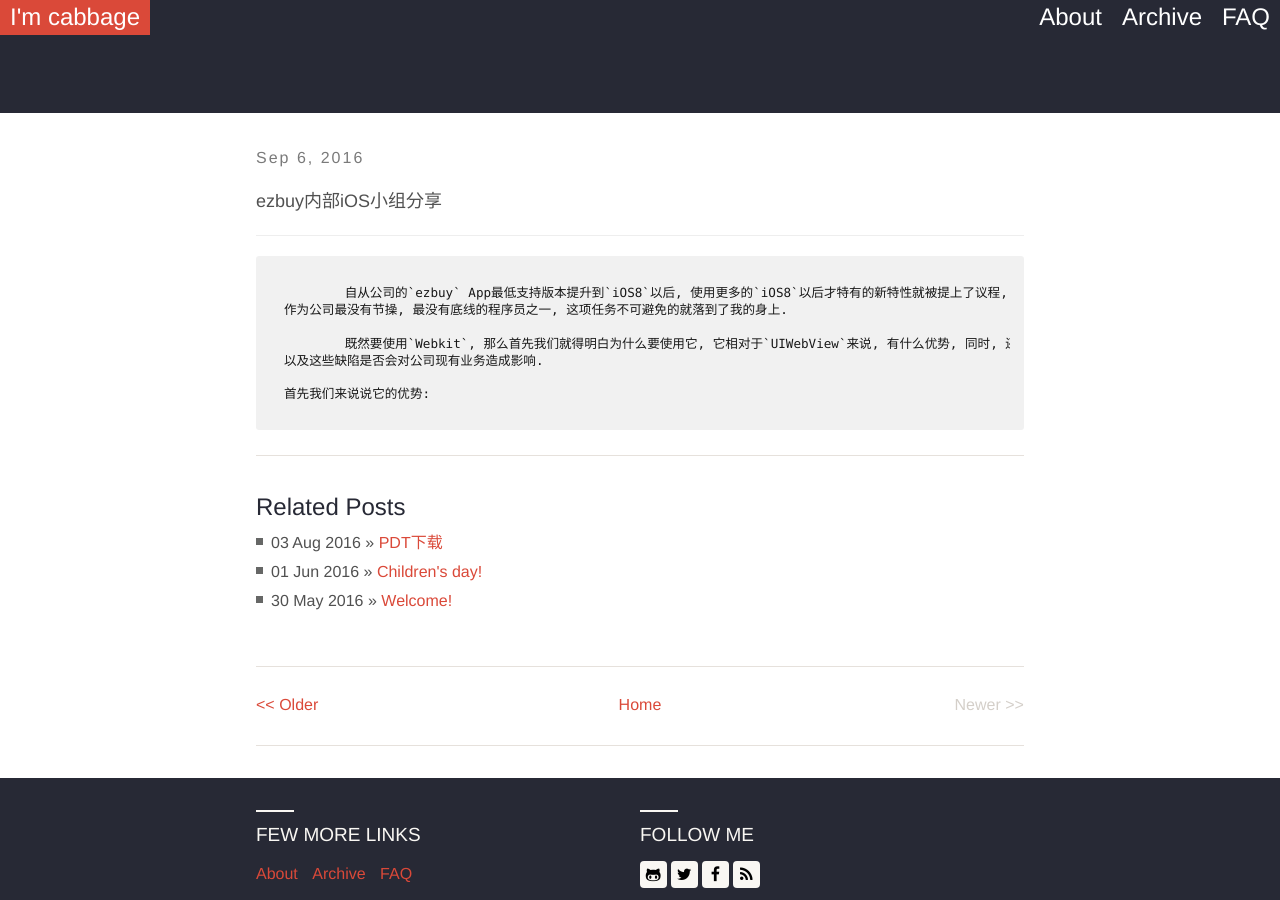
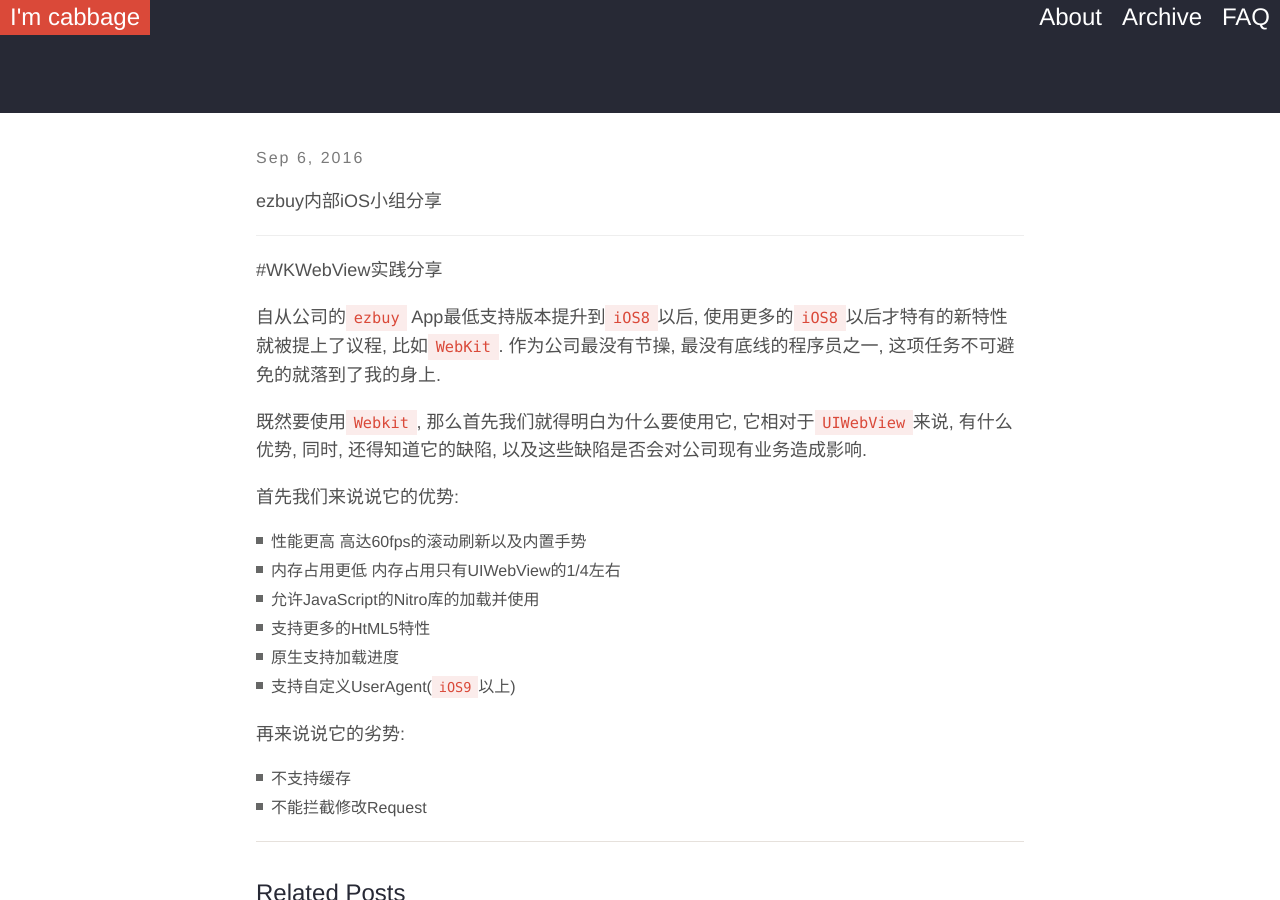
Before and after one commit to KirbyInGitHub/cabbageblog, a Jekyll site: the page built from _posts/2016-09-06-WKWebView.markdown, in a window 1280 px wide and 900 px high, scrolled down 787 px. Built offline with Jekyll 4.4.1, drawn with Linux system fonts in a browser that asks for light colours; nearby versions of some CDN libraries; some web fonts are replaced; comment, search, counter and statistics services are not loaded.

Commit message:
提交部分新文章

```diff
--- a/_posts/2016-09-06-WKWebView.markdown
+++ b/_posts/2016-09-06-WKWebView.markdown
@@ -10,10 +10,24 @@ ezbuy内部iOS小组分享
 
 ---
 
-		自从公司的`ezbuy` App最低支持版本提升到`iOS8`以后, 使用更多的`iOS8`以后才特有的新特性就被提上了议程, 比如`WebKit`.
+#WKWebView实践分享
+
+自从公司的`ezbuy` App最低支持版本提升到`iOS8`以后, 使用更多的`iOS8`以后才特有的新特性就被提上了议程, 比如`WebKit`.
 	作为公司最没有节操, 最没有底线的程序员之一, 这项任务不可避免的就落到了我的身上.
 
-		既然要使用`Webkit`, 那么首先我们就得明白为什么要使用它, 它相对于`UIWebView`来说, 有什么优势, 同时, 还得知道它的缺陷,
+既然要使用`Webkit`, 那么首先我们就得明白为什么要使用它, 它相对于`UIWebView`来说, 有什么优势, 同时, 还得知道它的缺陷,
 	以及这些缺陷是否会对公司现有业务造成影响.
 
-	首先我们来说说它的优势:
+首先我们来说说它的优势:
+
+* 性能更高 高达60fps的滚动刷新以及内置手势
+* 内存占用更低 内存占用只有UIWebView的1/4左右
+* 允许JavaScript的Nitro库的加载并使用
+* 支持更多的HtML5特性
+* 原生支持加载进度
+* 支持自定义UserAgent(`iOS9`以上)
+
+再来说说它的劣势:
+
+* 不支持缓存
+* 不能拦截修改Request
```
